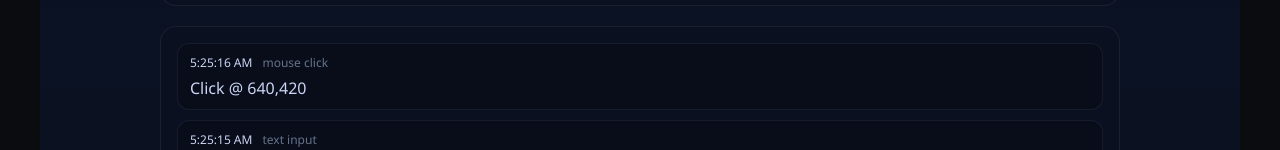
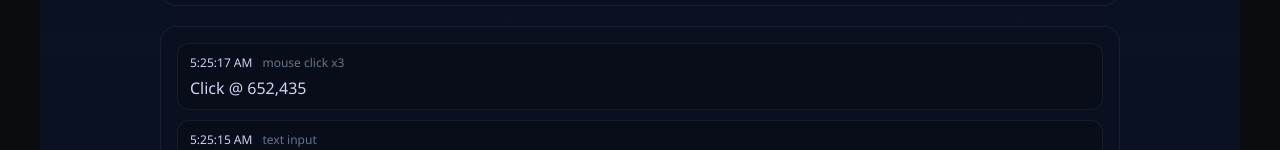
Before and after one commit to steveokj/Framer, a Next.js app in the folder web/: page /live_events_sample in a window 1280 px wide. Shown: the part 650-800 px from the top of the page. Built offline with nearby package versions, Linux system fonts and the light colour scheme.

Commit message:
Add consecutive click sample

```diff
--- a/web/app/live_events_sample/page.tsx
+++ b/web/app/live_events_sample/page.tsx
@@ -50,6 +50,24 @@ const sampleEvents: SampleEvent[] = [
   },
   {
     id: 4,
+    ts_wall_ms: Date.now() - 9200,
+    event_type: "mouse_click",
+    window_title: "Notepad",
+    process_name: "notepad.exe",
+    window_class: "Notepad",
+    mouse: { x: 648, y: 430 },
+  },
+  {
+    id: 5,
+    ts_wall_ms: Date.now() - 9000,
+    event_type: "mouse_click",
+    window_title: "Notepad",
+    process_name: "notepad.exe",
+    window_class: "Notepad",
+    mouse: { x: 652, y: 435 },
+  },
+  {
+    id: 6,
     ts_wall_ms: Date.now() - 8000,
     event_type: "active_window_changed",
     window_title: "Chrome",
@@ -57,7 +75,7 @@ const sampleEvents: SampleEvent[] = [
     window_class: "Chrome_WidgetWin_1",
   },
   {
-    id: 5,
+    id: 7,
     ts_wall_ms: Date.now() - 7000,
     event_type: "key_shortcut",
     window_title: "Chrome",
@@ -66,7 +84,7 @@ const sampleEvents: SampleEvent[] = [
     payload: { key: "L", modifiers: ["Ctrl"] },
   },
   {
-    id: 6,
+    id: 8,
     ts_wall_ms: Date.now() - 6000,
     event_type: "clipboard_text",
     window_title: "Chrome",
@@ -75,7 +93,7 @@ const sampleEvents: SampleEvent[] = [
     payload: { text: "example.com" },
   },
   {
-    id: 7,
+    id: 9,
     ts_wall_ms: Date.now() - 4500,
     event_type: "active_window_changed",
     window_title: "Cursor - Framer",
@@ -83,7 +101,7 @@ const sampleEvents: SampleEvent[] = [
     window_class: "Chrome_WidgetWin_1",
   },
   {
-    id: 8,
+    id: 10,
     ts_wall_ms: Date.now() - 3500,
     event_type: "text_input",
     window_title: "Cursor - Framer",
@@ -92,7 +110,7 @@ const sampleEvents: SampleEvent[] = [
     payload: { text: "git status" },
   },
   {
-    id: 9,
+    id: 11,
     ts_wall_ms: Date.now() - 2000,
     event_type: "mouse_click",
     window_title: "Cursor - Framer",
```
